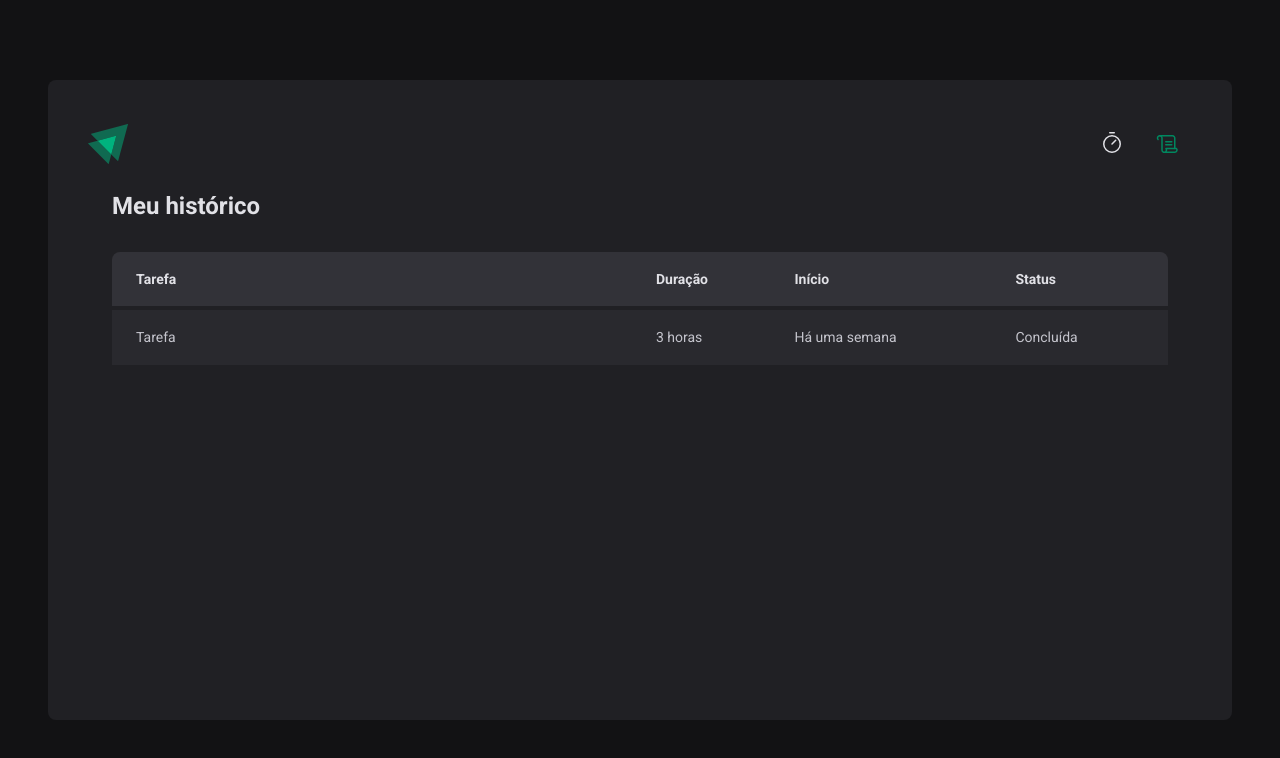
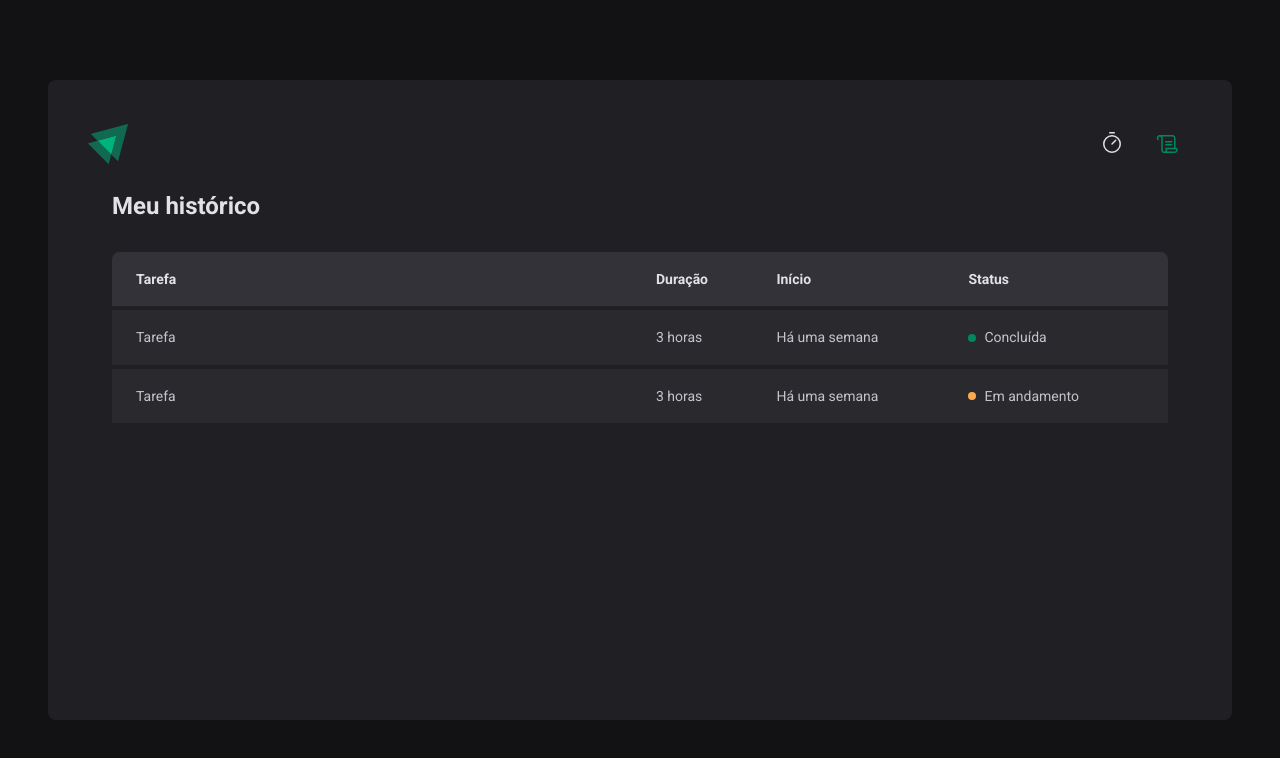
Before and after one commit to JavelFreitas/timer-ignite-react-2022, a React (Vite) app: page /history in a window 1280 px wide. Shown: the top 758 px of the page. Built offline with nearby package versions, Linux system fonts and the light colour scheme.

Commit message:
styles(history): improve status column

```diff
--- a/src/pages/History/index.tsx
+++ b/src/pages/History/index.tsx
@@ -1,4 +1,4 @@
-import { HistoryContainer, HistoryList } from './styles'
+import { HistoryContainer, HistoryList, Status } from './styles'
 
 export function History() {
   return (
@@ -20,7 +20,17 @@
               <td>Tarefa</td>
               <td>3 horas</td>
               <td>Há uma semana</td>
-              <td>Concluída</td>
+              <td>
+                <Status statusColor="green">Concluída</Status>
+              </td>
+            </tr>
+            <tr>
+              <td>Tarefa</td>
+              <td>3 horas</td>
+              <td>Há uma semana</td>
+              <td>
+                <Status statusColor="yellow">Em andamento</Status>
+              </td>
             </tr>
           </tbody>
         </table>
--- a/src/pages/History/styles.ts
+++ b/src/pages/History/styles.ts
@@ -53,3 +53,27 @@
     }
   }
 `
+
+const STATUS_COLORS = {
+  yellow: 'yellow-500',
+  green: 'green-500',
+  red: 'red-500',
+} as const
+
+interface StatusProps {
+  statusColor: keyof typeof STATUS_COLORS
+}
+
+export const Status = styled.span<StatusProps>`
+  display: flex;
+  align-items: center;
+  gap: 0.5rem;
+
+  &::before {
+    content: '';
+    width: 0.5rem;
+    height: 0.5rem;
+    border-radius: 9999px;
+    background: ${(props) => props.theme[STATUS_COLORS[props.statusColor]]};
+  }
+`
```
